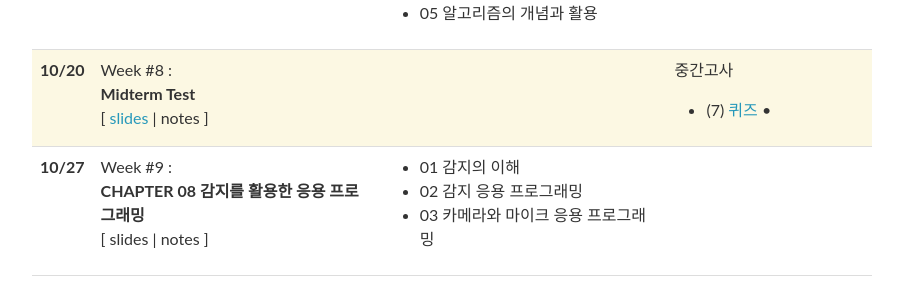
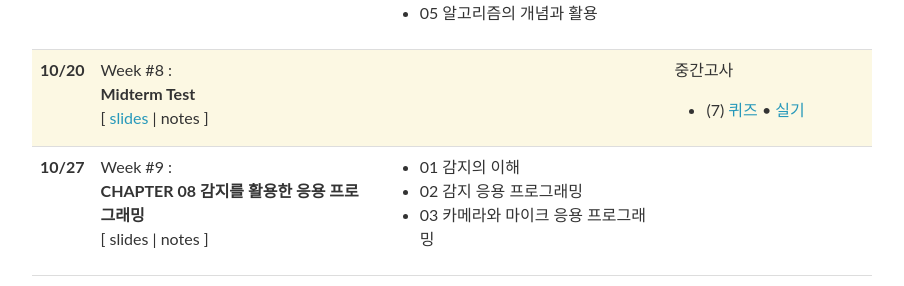
Before and after one commit to 2023-aaronkr/jnue-iss, a Jekyll site: the page built from _pages/lectures.md, in a window 1280 px wide and 900 px high, scrolled down 883 px. Shown: the part 160-446 px from the top of the window, without its empty margins (188-1092 px from the left). Built offline with Jekyll 4.4.1, drawn with Linux system fonts in a browser that asks for light colours; nearby versions of some CDN libraries; comment, search, counter and statistics services are not loaded.

Commit message:
Update lectures.yml

```diff
--- a/_data/lectures.yml
+++ b/_data/lectures.yml
@@ -90,7 +90,7 @@
   logistics: >
     중간고사
     <ul>
-      <li>(7) <a href="https://forms.gle/9aGRVkrMybaoBkmNA">퀴즈</a> &bull; <a style="display: none;" href="https://docs.google.com/presentation/d/1mdd5DxWhZ38Hcvr6w5-vuTZT1OYd8aZp3sloef6NjAQ/edit?usp=sharing">실기</a></li>
+      <li>(7) <a href="https://forms.gle/9aGRVkrMybaoBkmNA">퀴즈</a> &bull; <a href="https://docs.google.com/presentation/d/1mdd5DxWhZ38Hcvr6w5-vuTZT1OYd8aZp3sloef6NjAQ/edit?usp=sharing">실기</a></li>
       <li style="display: none;">(2) <a href="https://forms.gle/G3fLZPw4kCU6LAfu9">퀴즈</a> &bull; <a href="https://docs.google.com/presentation/d/1mdd5DxWhZ38Hcvr6w5-vuTZT1OYd8aZp3sloef6NjAQ/edit?usp=sharing">실기</a></li>
       <li style="display: none;">(8) <a href="https://forms.gle/LXW2TpG7QgHjzWcVA">퀴즈</a> &bull; <a href="https://docs.google.com/presentation/d/1mdd5DxWhZ38Hcvr6w5-vuTZT1OYd8aZp3sloef6NjAQ/edit?usp=sharing">실기</a></li>
       <li style="display: none;">(12) <a href="https://forms.gle/YLHkK9HhAXZjvoDA7">퀴즈</a> &bull; <a href="https://docs.google.com/presentation/d/1mdd5DxWhZ38Hcvr6w5-vuTZT1OYd8aZp3sloef6NjAQ/edit?usp=sharing">실기</a></li>
```
